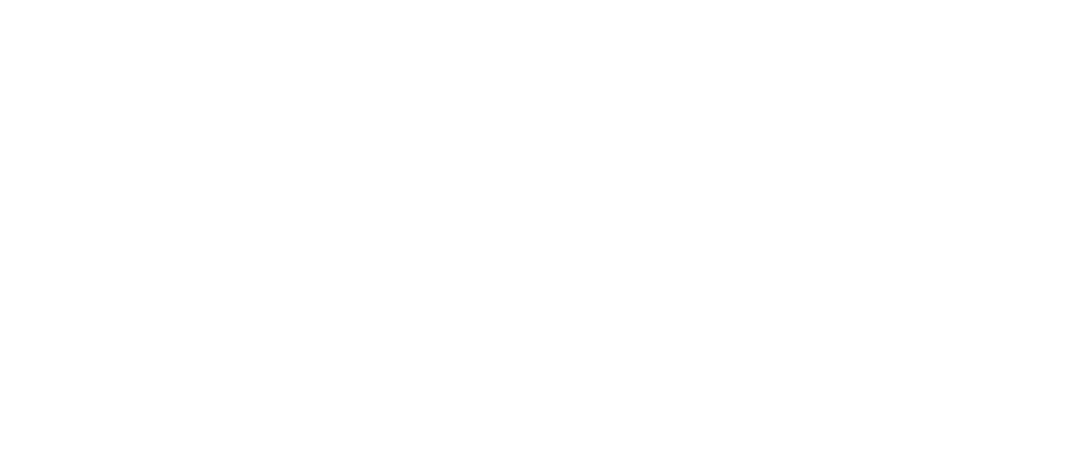
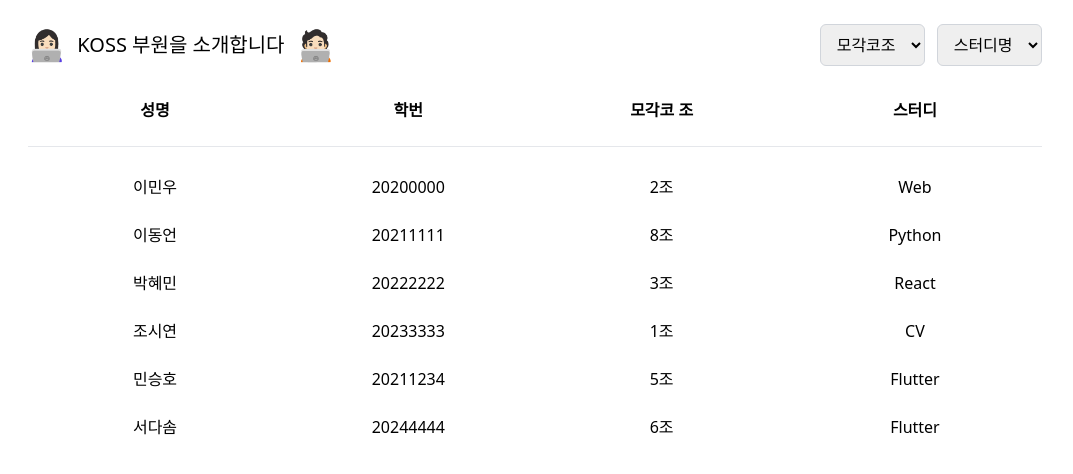
Before and after one commit to KOSSWebsite/KOSSWebsite, a React (Create React App) app in the folder website_react/: page /member in a window 1280 px wide. Before the commit this address had no page. Shown: the top 474 px of the page, without its empty margins (105-1178 px from the left). Built offline with nearby package versions, Linux system fonts and the light colour scheme.

Commit message:
Update member page

```diff
--- a/website_react/src/App.js
+++ b/website_react/src/App.js
@@ -4,6 +4,7 @@
 import Login from './components/Login';
 import Signup from './components/Signup';
 import Edit from './components/Edit';
+import Member from './components/Member';
 
 const App = () => {
   return (
@@ -13,6 +14,7 @@
           <Route path="/login" element={<Login />} />
           <Route path="/signup" element={<Signup />} />
           <Route path="/edit" element={<Edit />}></Route>
+          <Route path="/member" element={<Member />}></Route>
       </Routes>
     </Router>
   );
--- /dev/null
+++ b/website_react/src/components/Member.js
@@ -0,0 +1,106 @@
+import React, { useState } from 'react';
+
+const Member = () => {
+
+  const members = [
+    { name: "이민우", number: "20200000", group: "2조", study: "Web" },
+    { name: "이동언", number: "20211111", group: "8조", study: "Python" },
+    { name: "박혜민", number: "20222222", group: "3조", study: "React" },
+    { name: "조시연", number: "20233333", group: "1조", study: "CV" },
+    { name: "민승호", number: "20211234", group: "5조", study: "Flutter" },
+    { name: "서다솜", number: "20244444", group: "6조", study: "Flutter" }
+  ];
+
+  // 선택된 필터 상태 관리
+  const [selectedGroup, setSelectedGroup] = useState("모각코조");
+  const [selectedStudy, setSelectedStudy] = useState("스터디명");
+
+  // 필터링된 멤버 리스트 반환
+  const filteredMembers = members.filter(member =>
+    (selectedGroup === "모각코조" || selectedGroup === "전체" || member.group === selectedGroup) &&
+    (selectedStudy === "스터디명" || selectedStudy === "전체" || member.study === selectedStudy)
+  );
+
+  return (
+    <div className="member px-8 py-6">
+
+      {/* 상단 */}
+      <div className="flex justify-between items-center w-5/6 mx-auto">
+
+        {/* 타이틀 */}
+        <div className="flex items-center gap-3">
+          <p className="text-3xl">👩🏻‍💻</p>
+          <p className="text-xl">KOSS 부원을 소개합니다</p>
+          <p className="text-3xl">🧑🏻‍💻</p>
+        </div>
+
+        {/* 필터 */}
+        <div className="flex gap-3">
+          <select
+            className="px-3 py-2 border border-gray-300 rounded-md"
+            value={selectedGroup}
+            onChange={(e)=>setSelectedGroup(e.target.value)}
+          >
+            <option value="모각코조" disabled>모각코조</option>
+            <option value="전체">전체</option>
+            <option value="1조">1조</option>
+            <option value="2조">2조</option>
+            <option value="3조">3조</option>
+            <option value="4조">4조</option>
+            <option value="5조">5조</option>
+            <option value="6조">6조</option>
+            <option value="7조">7조</option>
+            <option value="8조">8조</option>
+          </select>
+
+          <select
+            className="px-3 py-2 border border-gray-300 rounded-md"
+            value={selectedStudy}
+            onChange={(e)=>setSelectedStudy(e.target.value)}
+          >
+            <option value="스터디명" disabled>스터디명</option>
+            <option value="전체">전체</option>
+            <option value="Web">Web</option>
+            <option value="Python">Python</option>
+            <option value="CV">CV</option>
+            <option value="Flutter">Flutter</option>
+            <option value="React">React</option>
+            <option value="게임">게임</option>
+            <option value="인공지능">인공지능</option>
+          </select>
+        </div>
+      </div>
+
+      {/* 부원 리스트 */}
+      <div className="mt-6 w-5/6 mx-auto">
+        {/* 리스트 헤더 */}
+        <div className="flex justify-between items-center py-2 font-bold text-center">
+          <p className="w-1/4">성명</p>
+          <p className="w-1/4">학번</p>
+          <p className="w-1/4">모각코 조</p>
+          <p className="w-1/4">스터디</p>
+        </div>
+
+        <hr className="border-gray-200 my-4" />
+
+        {/* 부원 정보 */}
+        {filteredMembers.length > 0 ? (
+          filteredMembers.map((member, index) => (
+            <div key={index}>
+              <div className="flex justify-between items-center py-3 text-center">
+                <p className="w-1/4">{member.name}</p>
+                <p className="w-1/4">{member.number}</p>
+                <p className="w-1/4">{member.group}</p>
+                <p className="w-1/4">{member.study}</p>
+              </div>
+            </div>
+          ))
+        ) : (
+          <p className="text-center text-gray-500 py-4">조건에 맞는 부원이 없습니다.</p>
+        )}
+      </div>
+    </div>
+  );
+};
+
+export default Member;
--- a/website_react/src/components/notification/Notification.js
+++ b/website_react/src/components/notification/Notification.js
@@ -3,7 +3,7 @@
 
 const Notification = () => {
     return (
-    <div className="App">
+    <div className="notification">
 
       <div className='top'>
         <p className="emoji">📣</p>
```
Also changed, not shown: 1 other file (tests, documents, lock files or other folders).
